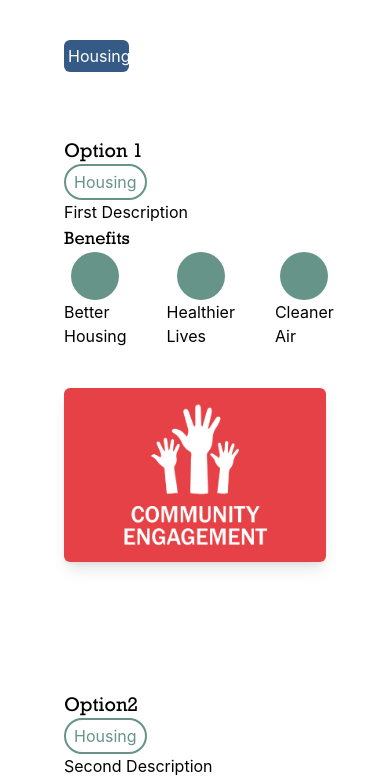
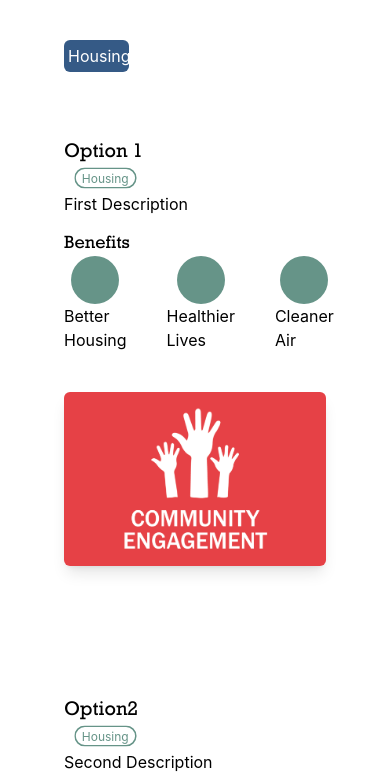
Before and after one commit to Cwoodard2/umsl-professor-web, a React (Create React App) app: page /CommunityEngagement in a window 390 px wide. Shown: the part 940-1723 px from the top of the page. Built offline with nearby package versions, Linux system fonts and the light colour scheme.

Commit message:
Improving responsiveness of community engagement

```diff
--- a/src/components/ComEngage.tsx
+++ b/src/components/ComEngage.tsx
@@ -7,8 +7,8 @@ const ComEngage = (props: any) => {
     return (
         <div className="flex flex-col-reverse md:flex-row p-16 gap-10">
             <img src={communityImage} className="w-3/3 h-3/5 md:w-1/3 md:h-3/5 rounded-md shadow-lg object-cover" alt="Placeholder alt text"/>
-            <div className="flex flex-col justify-between">
-                <div>
+            <div className="flex flex-col justify-between gap-3">
+                <div className="flex flex-col">
                     <h3 className="rockwell text-xl">{props.title}</h3>
                     <div>
                         <ComEngageChip name="Housing"/>
--- a/src/components/ComEngageChip.tsx
+++ b/src/components/ComEngageChip.tsx
@@ -3,7 +3,7 @@ import React from "react";
 const ComEngageChip = (props: any) => {
     return (
         <>
-            <button className="border-webGreen border-2 rounded-full text-webGreen pt-1 pb-1 pl-2 pr-2">{props.name}</button>
+            <button className="border-webGreen border-2 rounded-full text-webGreen pl-2 pr-2 scale-75">{props.name}</button>
         </>
     );
 };
```
